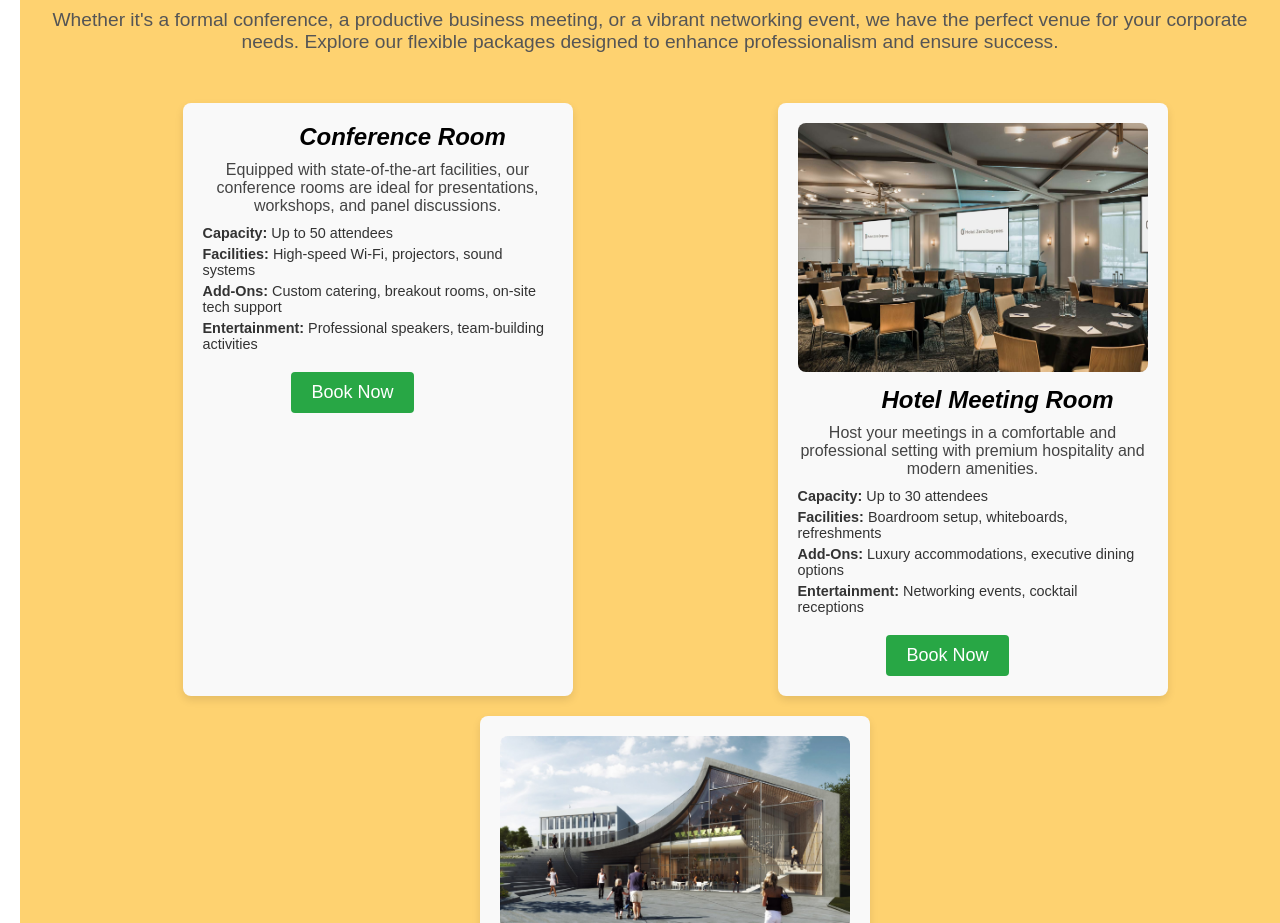
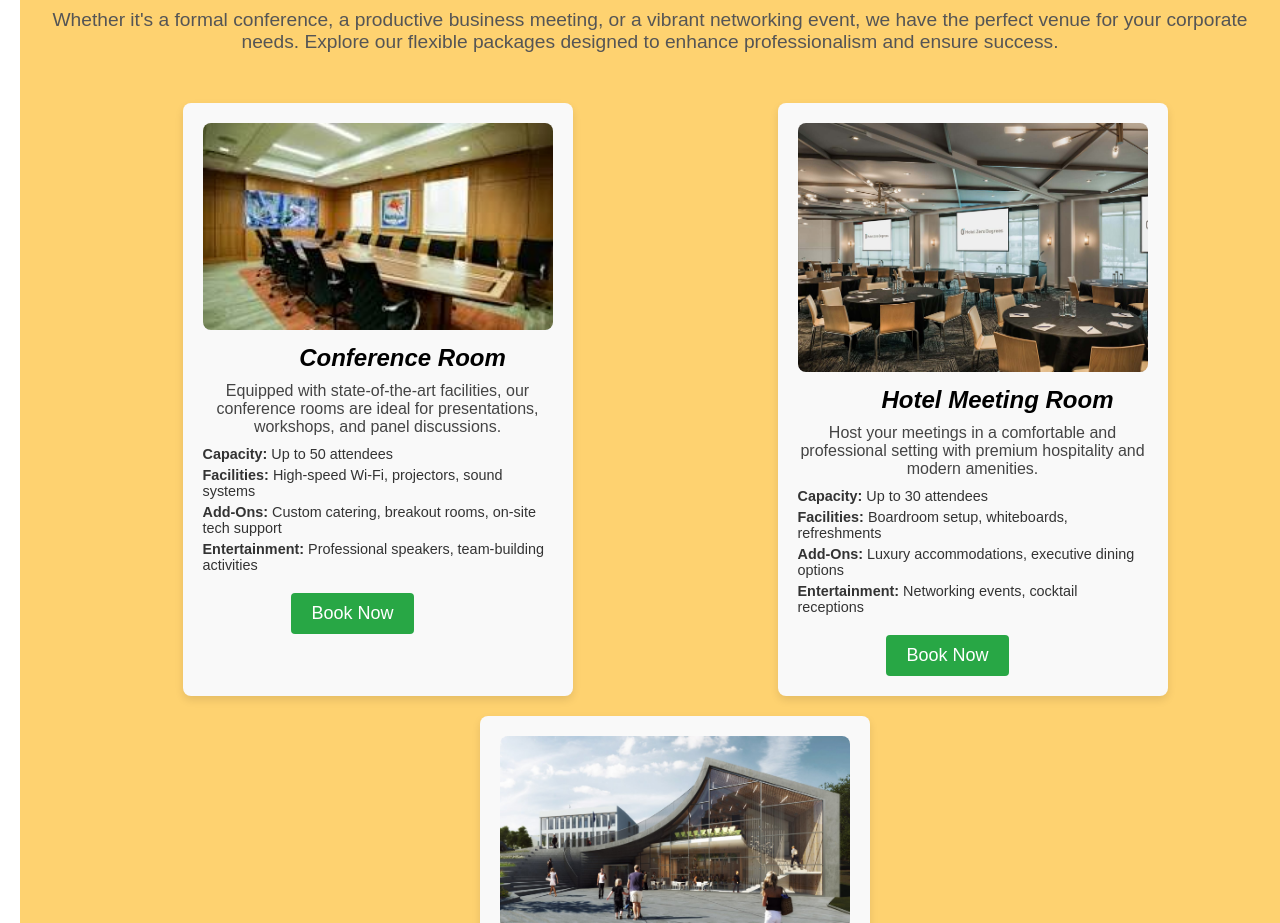
Before and after one commit to Tejas-Billava/event-frontend, a React (Create React App) app: page /corporate in a window 1280 px wide. Shown: the part 986-1909 px from the top of the page. Built offline with nearby package versions, Linux system fonts and the light colour scheme.

Commit message:
Update CorporatePage.js

```diff
--- a/src/CorporatePage.js
+++ b/src/CorporatePage.js
@@ -1,7 +1,7 @@
 import React from "react";
 import { Link } from "react-router-dom";
 
-// import venue1 from "./images/Conference.jpg";
+import venue1 from "./images/Conference.jpeg";
 import venue2 from "./images/HotelMeet.jpg";
 import venue3 from "./images/Community.jpg";
 
@@ -18,7 +18,7 @@ const CorporatePage = () => {
       <div className="corporate-images">
         {/* Conference Room */}
         <div className="corporate-item">
-          {/* <img src={venue1} alt="Conference Room" className="corporate-image" /> */}
+          {<img src={venue1} alt="Conference Room" className="corporate-image" /> }
           <h2 className="corporate-name">Conference Room</h2>
           <p className="venue-overview">
             Equipped with state-of-the-art facilities, our conference rooms are
```
